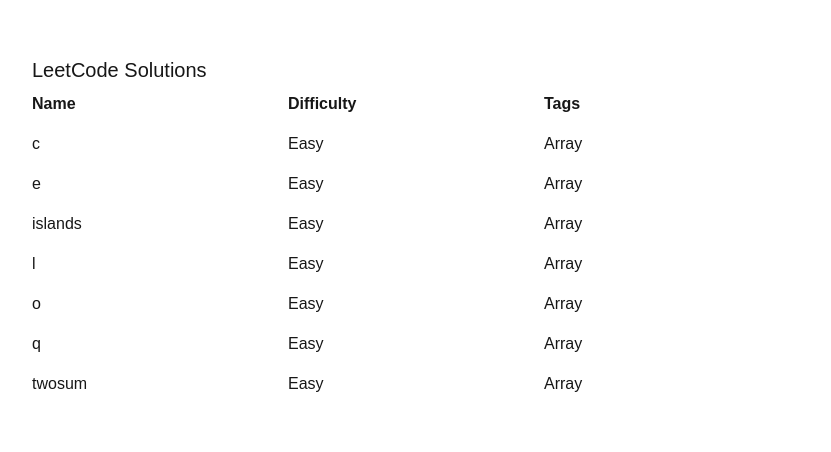
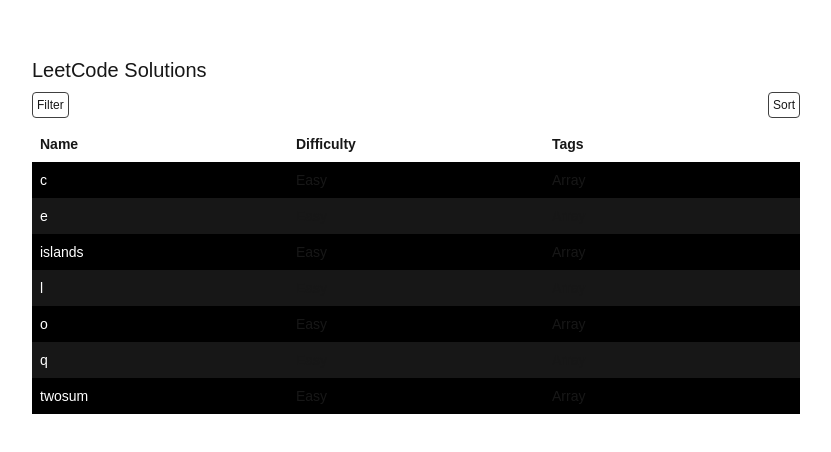
Before and after one commit to hua0-richard/blog, a Next.js app: page /leetcode in a window 1280 px wide. Shown: the top 452 px of the page, without its empty margins (224-1055 px from the left). Built offline with nearby package versions, Linux system fonts and the light colour scheme.

Commit message:
LeetCode Solutions Table

```diff
--- a/package.json
+++ b/package.json
@@ -9,10 +9,16 @@
     "lint": "next lint"
   },
   "dependencies": {
+    "@emotion/react": "^11.14.0",
+    "@emotion/styled": "^11.14.0",
     "@mdx-js/loader": "^3.1.0",
     "@mdx-js/react": "^3.1.0",
+    "@mui/icons-material": "^7.0.2",
+    "@mui/material": "^7.0.2",
     "@next/mdx": "^15.2.4",
     "@types/mdx": "^2.0.13",
+    "geist": "^1.3.1",
+    "material-icons": "^1.13.14",
     "next": "15.2.4",
     "react": "^19.0.0",
     "react-dom": "^19.0.0"
--- a/src/app/layout.tsx
+++ b/src/app/layout.tsx
@@ -1,19 +1,7 @@
 import type { Metadata } from "next";
-import { Inter, JetBrains_Mono } from "next/font/google";
+import { GeistSans, GeistMono } from "geist/font";
 import "./globals.css";
 import Link from "next/link";
-
-const inter = Inter({
-  variable: "--font-inter",
-  subsets: ["latin"],
-  display: "swap",
-});
-
-const jetbrainsMono = JetBrains_Mono({
-  variable: "--font-jetbrains-mono",
-  subsets: ["latin"],
-  display: "swap",
-});
 
 export const metadata: Metadata = {
   title: "Blog",
@@ -36,9 +24,7 @@
   return (
     // TODO: Add Link
     <html lang="en">
-      <body
-        className={`${inter.variable} ${jetbrainsMono.variable} antialiased`}
-      >
+      <body className={`${GeistSans.variable} ${GeistMono.variable} antialiased`}>
         <nav className="top-0 left-0 w-full py-4 z-50">
           <div className="w-3/5 mx-auto">
             <div className="flex justify-start space-x-8">
--- a/src/app/leetcode/[slug]/page.tsx
+++ b/src/app/leetcode/[slug]/page.tsx
@@ -1,3 +1,5 @@
+import VisibilityIcon from '@mui/icons-material/Visibility';
+
 export default async function Page({
   params,
 }: {
@@ -9,7 +11,11 @@
   return (
     <div className="w-full flex justify-center">
       <div className="w-3/5">
-        <Post/>
+        <Post />
+        <div className="flex items-center space-x-2 text-sm border border-neutral-700 rounded p-2 w-fit">
+          <VisibilityIcon fontSize="small" />
+          Views
+        </div>
       </div>
     </div>
   );
--- a/src/app/leetcode/page.tsx
+++ b/src/app/leetcode/page.tsx
@@ -10,6 +10,7 @@
 
 export default async function LeetCode() {
   const files = await getMDXFiles();
+
   const difficultyToColor = {
     "Easy": "Easy",
     "Medium": "Medium",
@@ -20,22 +21,29 @@
     <div className="w-full flex justify-center">
       <div className="w-3/5">
         <h1 className="text-xl">LeetCode Solutions</h1>
+        <div className="py-2 flex justify-between w-full text-xs">
+          <button className="flex items-center text-xs border border-neutral-700 rounded p-1 w-fit">Filter</button>
+          <button className="flex items-center text-xs border border-neutral-700 rounded p-1 w-fit">Sort</button>
+        </div>
+        <div className="text-sm">
           <table className="table-fixed w-full">
             <thead className="text-left">
               <tr>
-              <th className="py-2">Name</th>
-              <th className="py-2">Difficulty</th>
-              <th className="py-2">Tags</th>
+                <th className="px-2 py-2">Name</th>
+                <th className="px-2 py-2">Difficulty</th>
+                <th className="px-2 py-2">Tags</th>
               </tr>
             </thead>
             <tbody>
-          {files.map((file) => {
+            {files.map((file, index) => {
               const slug = file.replace(".mdx", "");
               return (
-              <tr key={file}>
-                  <td className="py-2">{slug}</td>
-                  <td className="py-2">Easy</td>
-                  <td className="py-2">Array</td>
+                <tr key={file} className={`${index % 2 === 0 ? 'bg-black' : 'bg-neutral-900'}`}>
+                    <td className="py-2 px-2">
+                      <Link href={`/leetcode/${slug}`} className="text-white hover:text-blue-400 transition-colors duration-200 block w-full">{slug}</Link>
+                    </td>
+                    <td className="py-2 px-2">Easy</td>
+                    <td className="py-2 px-2">Array</td>
                 </tr>
               );
               })}
@@ -43,5 +51,6 @@
           </table>
         </div>
       </div>
+    </div>
   );
 }
```
Also changed, not shown: 1 other file (tests, documents, lock files or other folders). Lines whose indentation alone changed are shown as unchanged.
